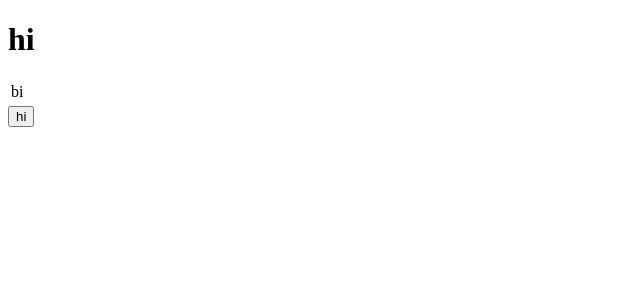
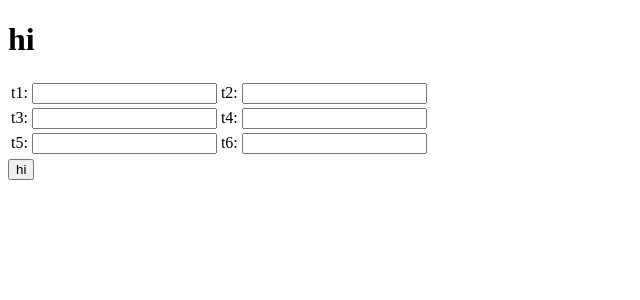
Before and after one commit to zhongliang001/sysmanage, a Vue app in the folder sysweb/: page / in a window 1280 px wide. Shown: the top 300 px of the page, without its empty margins (0-640 px from the left). Built offline with nearby package versions, Linux system fonts and the light colour scheme.

Commit message:
form 表单设计

```diff
--- a/sysweb/src/App.vue
+++ b/sysweb/src/App.vue
@@ -2,8 +2,12 @@
 	<div>
 		<h1>{{msg}}</h1>
 		<zl-form column="2">
-			<zl-item type="type"></zl-item>
-			<zl-item type="text"></zl-item>
+			<zl-item type="password" fieldName="t1" name="test1"></zl-item>
+			<zl-item type="text" fieldName="t2" name="test2"></zl-item>
+			<zl-item type="password" fieldName="t3" name="test3"></zl-item>
+			<zl-item type="text" fieldName="t4" name="test4"></zl-item>
+			<zl-item type="password" fieldName="t5"  name="test5"></zl-item>
+			<zl-item type="text" fieldName="t6" dataType="Number"  name="test6"></zl-item>
 		</zl-form>
 	</div>
 </template>
--- a/sysweb/src/compnents/ZlFTable.vue
+++ b/sysweb/src/compnents/ZlFTable.vue
@@ -1,25 +1,46 @@
 <template>
 	<table>
-		<tr>
-			<td>bi</td>
+		<tr v-for="i in rows">
+			<zl-td v-for="field in fields[i - 1]" :field="field"/>
 		</tr>
 		<slot></slot>
 	</table>
 </template>
 
 <script>
+	import ZlTd from "./ZlTd.vue";
 	export default{
 		name: 'ZlTable',
-		props:['tableInfo'],
+		props:['column'],
+		components: {ZlTd},
 		data: function(){
 			return {
-				rows: 0
+				rows: 0,
+				fields:[]
 			}
 		},
 		mounted: function(){
 			let children = this.$children
-			for(let i = 0; i< children.length; i++){
-				console.log(this.$children[i].type)
+			this.rows = Math.ceil(children.length / this.column)
+			let i = 0
+			for(let j = 0; j < this.rows; j ++){
+				let n= 0
+				for(; i< children.length; i++, n++){
+					if(this.fields[j] == undefined){
+						this.fields[j] =[]
+					}
+					let field ={}
+					field.fieldName = this.$children[i].fieldName + ':'
+					this.fields[j][n] = field
+					n++
+					let field2 ={}
+					field2 = this.$children[i]
+					this.fields[j][n] = field2
+					if((i+1) % this.column == 0){
+						i ++
+						break
+					}
+				}
 			}
 			this.$forceUpdate()
 		}
--- a/sysweb/src/compnents/ZlForm.vue
+++ b/sysweb/src/compnents/ZlForm.vue
@@ -1,7 +1,7 @@
 <template>
 	<div>
 		<form>
-			<zl-f-table>
+			<zl-f-table :column="column">
 				<slot></slot>
 			</zl-f-table>
 		</form>
--- a/sysweb/src/compnents/ZlInput.vue
+++ b/sysweb/src/compnents/ZlInput.vue
@@ -1,8 +1,53 @@
 <template>
+    <div>
+        <template v-if="field.type.toLowerCase() == 'select'">
+        </template>
+        <template v-else-if="field.type.toLowerCase() == 'textarea'">
+        </template>
+        <template v-else="field.type.toLowerCase() != 'select' &&field.type.toLowerCase() != 'textarea'">
+            <input :type="field.type" v-model="value" :name="field.name" @input="inputData">
+            <div :class="{error:isActive}">
+                {{msg}}
+            </div>
+        </template>
+    </div>
 </template>
 
 <script>
+    export default {
+        name: "ZlInput",
+        props:['field'],
+        data: function () {
+            return {
+                msg: '',
+                isActive: true,
+                value:''
+            }
+        },
+        methods:{
+            inputData: function () {
+                if(this.field.dataType == 'Number' || this.field.dataType == 'Currency'){
+                    if(isNaN(this.value)){
+                        this.msg = '请输入数字'
+                        this.value = ''
+                        this.isActive = true
+                    }else {
+                        this.msg = ''
+                        this.isActive = false
+                    }
+                }
+            }
+        }
+
+    }
 </script>
 
 <style>
+    .error {
+        background-color: red;
+        position:absolute;
+        top:10px;
+        left:10px;
+        z-index:1000;
+    }
 </style>
--- a/sysweb/src/compnents/ZlItem.vue
+++ b/sysweb/src/compnents/ZlItem.vue
@@ -6,8 +6,20 @@
 		name: 'ZlItem',
 		props:{
 			type:{
-				type:String
-			}
+				type: String
+			},
+            fieldName:{
+			    type: String
+            },
+            name:{
+                type: String
+            },
+            dataType:{
+                type: String
+            },
+            maxlength:{
+			    type: Number
+            }
 		}
 	}
 </script>
--- /dev/null
+++ b/sysweb/src/compnents/ZlTd.vue
@@ -0,0 +1,30 @@
+<template>
+    <td>
+        <template v-if="field.type == null">
+            {{field.fieldName}}
+        </template>
+        <template v-else>
+            <zl-input :field="field"/>
+        </template>
+    </td>
+
+</template>
+
+<script>
+    import ZlInput from "./ZlInput.vue";
+    export default {
+        name: "ZlTd",
+        props:['field'],
+        components:{ZlInput},
+        data: function () {
+            return {
+
+            }
+        }
+
+    }
+</script>
+
+<style scoped>
+
+</style>
--- a/sysweb/src/index.js
+++ b/sysweb/src/index.js
@@ -1,7 +1,7 @@
 /*jslint es6, white, browser */
 import Vue from 'vue'
 import App from './App.vue'
-
+Vue.config.devtools = true;
 new Vue({
 　　render:h=>h(App)
 }).$mount('#app')
```
